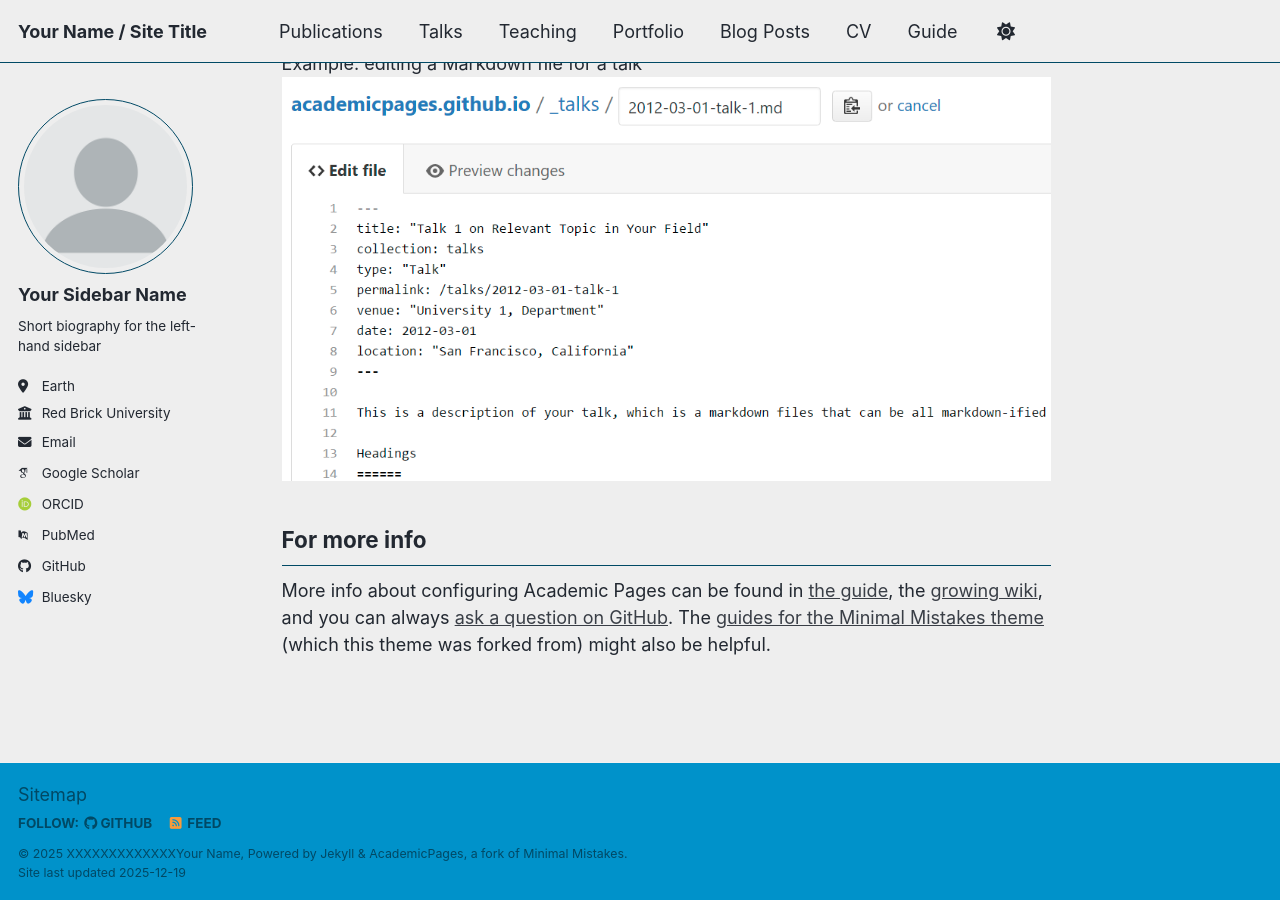
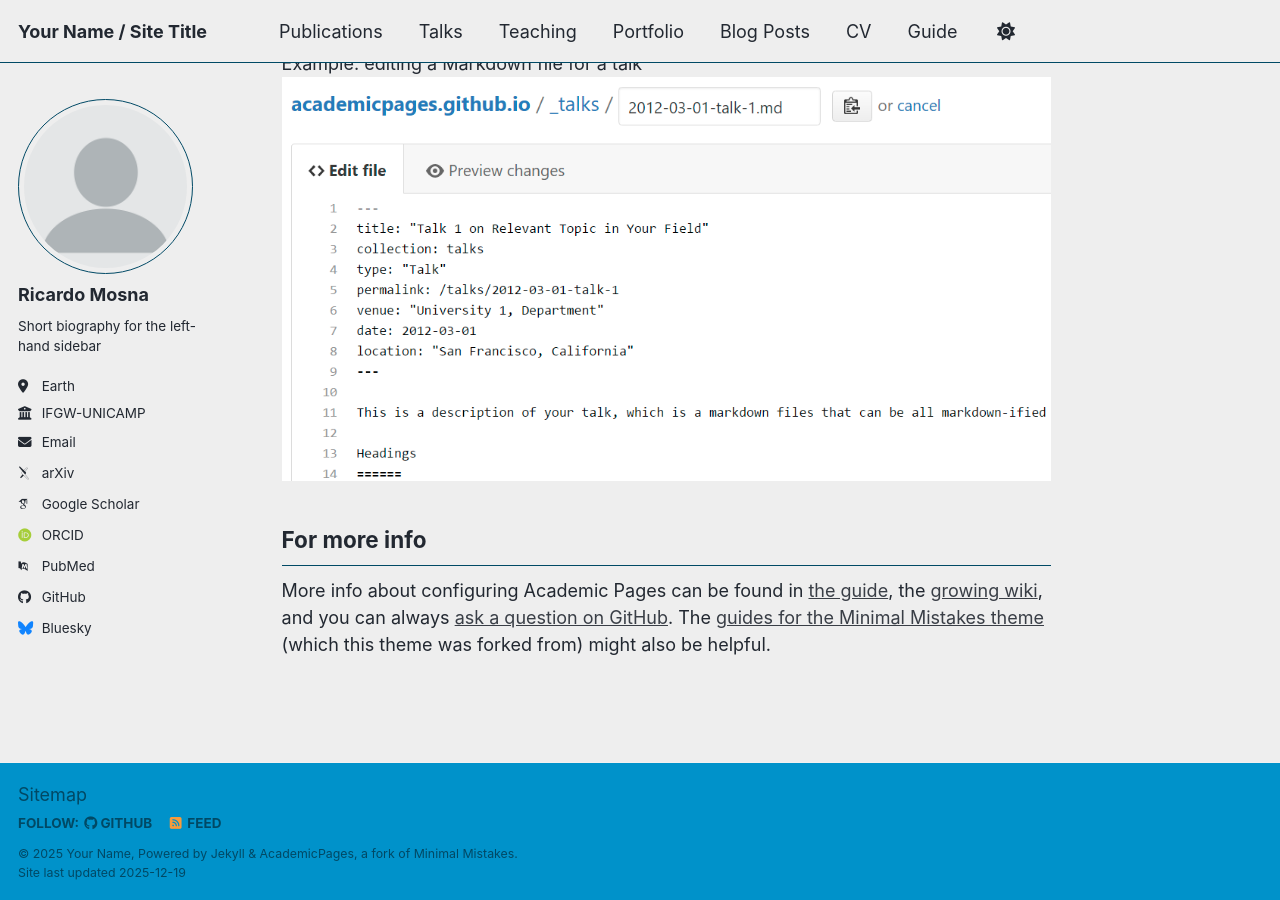
Before and after one commit to ricardomosna/ricardomosna.github.io, a Jekyll site: the page built from _pages/about.md, in a window 1280 px wide and 900 px high, scrolled down 2718 px. Built offline with Jekyll 4.4.1, drawn with Linux system fonts in a browser that asks for light colours; some web fonts are replaced; a script bundle is joined from its source files by our own code; library files that are not in the unit come from our copies.

Commit message:
Update _config.yml

```diff
--- a/_config.yml
+++ b/_config.yml
@@ -11,7 +11,7 @@ locale                   : "en-US"
 site_theme               : "air" # Currently available options are "default", "air"
 title                    : "Your Name / Site Title"
 title_separator          : "-"
-name                     : &name "XXXXXXXXXXXXXYour Name"
+name                     : &name "Your Name"
 description              : &description "Your Name's academic portfolio"   # Update this with a general description of your site, this is the default if not overridden by a page
 url                      : https://academicpages.github.io # The base hostname & protocol for your site e.g. "https://[your GitHub username].github.io",
                                                            # or if you already have some other page hosted on Github then use "https://[your GitHub username].github.io/[Your Repo Name]"
@@ -24,21 +24,21 @@ repository               : "academicpages/academicpages.github.io"
 author:
   # Biographic information
   avatar           : "profile.png"
-  name             : "Your Sidebar Name"
+  name             : "Ricardo Mosna"
   pronouns         : # example: "she/her"
   bio              : "Short biography for the left-hand sidebar"
   location         : "Earth"
-  employer         : "Red Brick University"
+  employer         : "IFGW-UNICAMP"
   uri              : # URL
-  email            : "none@example.org"
+  email            : "mosna@unicamp.br"
 
   # Academic websites
   academia         : # URL
-  arxiv            : # URL - Update with the correct link to your profile
-  googlescholar    : "https://scholar.google.com/citations?user=PS_CX0AAAAAJ"
+  arxiv            : "https://arxiv.org/search/?searchtype=author&query=Mosna%2C+R+A"
+  googlescholar    : "https://scholar.google.com/citations?user=NnC1dVoAAAAJ"
   inspire-hep      : # URL
   impactstory      : # URL
-  orcid            : "https://orcid.org/yourorcidurl"
+  orcid            : "https://orcid.org/0000-0002-1736-1297"
   semantic         : # URL
   ssrn             : # URL
   pubmed           : "https://www.ncbi.nlm.nih.gov/pubmed/?term=john+snow"
```
